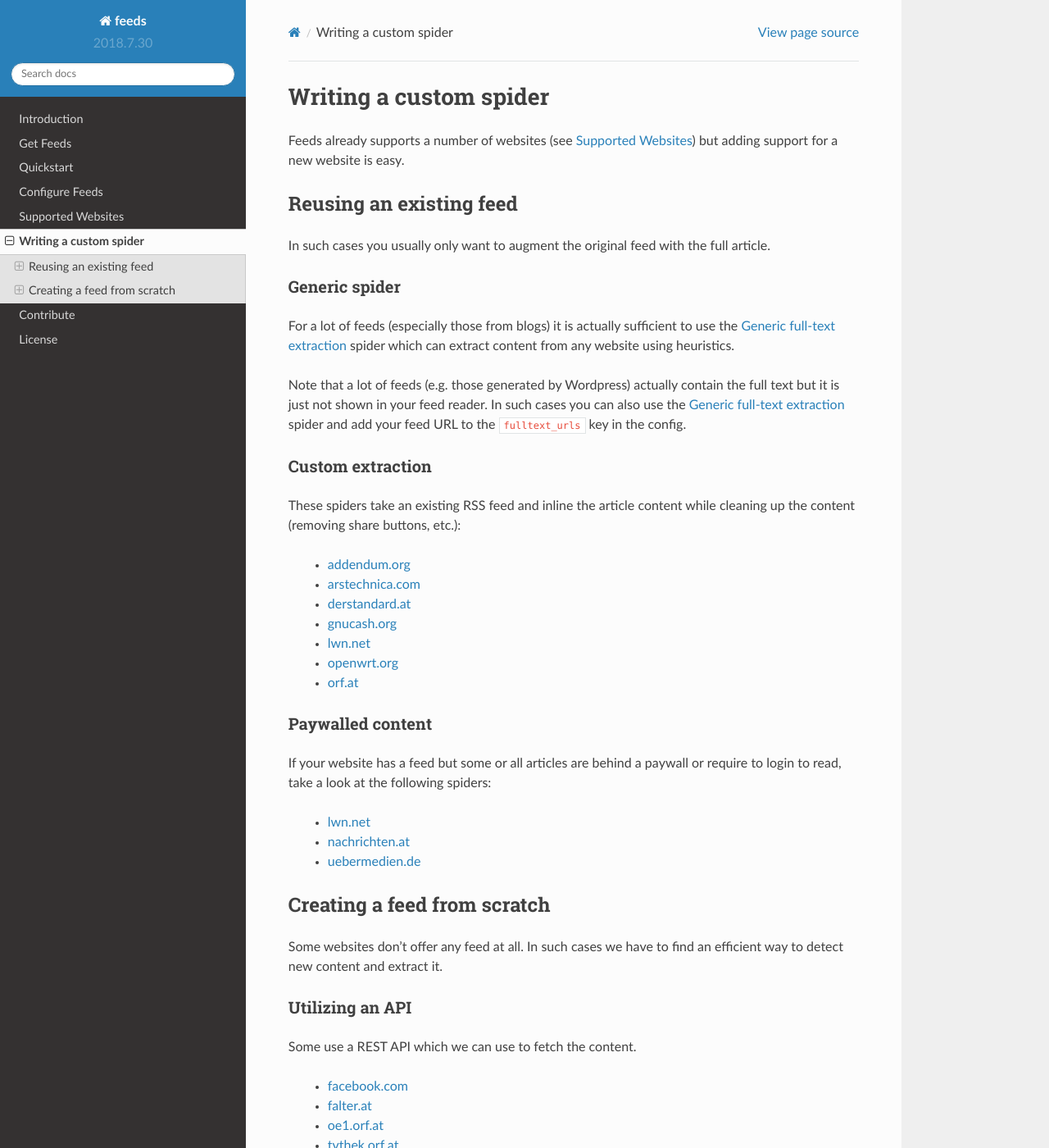
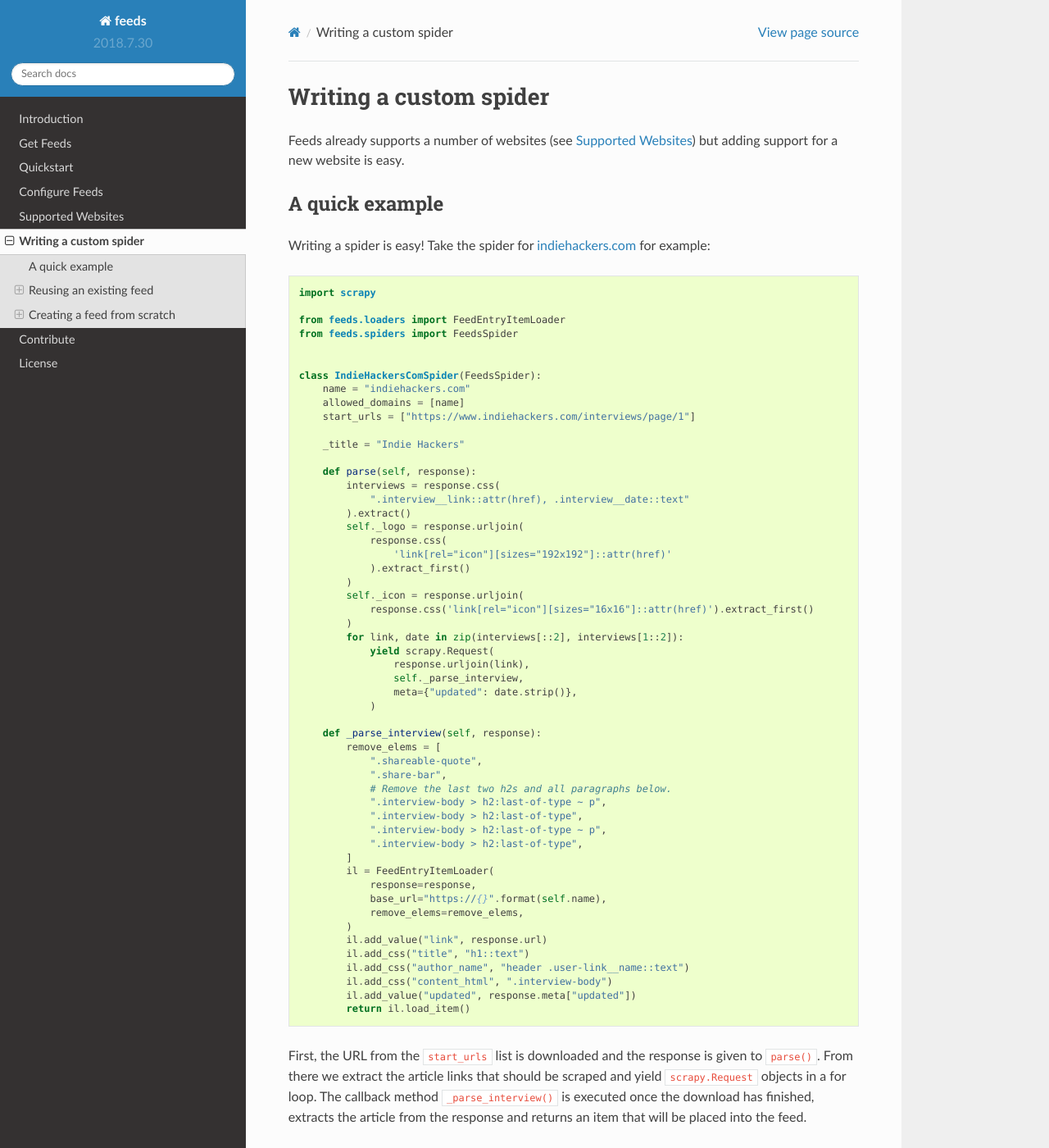
Before and after one commit to PyFeeds/PyFeeds, a Sphinx documentation site: the page built from docs/development.rst, in a window 1280 px wide and 1400 px high. Shown: the whole window at 82% size. Built offline with Sphinx 7.4.7 and the Read the Docs theme 2.0.0, drawn with Linux system fonts in a browser that asks for light colours; some of the changed text lies outside the part shown.

Commit message:
Add example.

```diff
--- a/docs/development.rst
+++ b/docs/development.rst
@@ -5,22 +5,91 @@ Writing a custom spider
 Feeds already supports a number of websites (see :ref:`Supported Websites`) but
 adding support for a new website is easy.
 
+A quick example
+---------------
+Writing a spider is easy! Take the spider for :ref:`spider_indiehackers.com` for
+example:
+
+.. code-block:: python
+
+    import scrapy
+
+    from feeds.loaders import FeedEntryItemLoader
+    from feeds.spiders import FeedsSpider
+
+
+    class IndieHackersComSpider(FeedsSpider):
+        name = "indiehackers.com"
+        allowed_domains = [name]
+        start_urls = ["https://www.indiehackers.com/interviews/page/1"]
+
+        _title = "Indie Hackers"
+
+        def parse(self, response):
+            interviews = response.css(
+                ".interview__link::attr(href), .interview__date::text"
+            ).extract()
+            self._logo = response.urljoin(
+                response.css(
+                    'link[rel="icon"][sizes="192x192"]::attr(href)'
+                ).extract_first()
+            )
+            self._icon = response.urljoin(
+                response.css('link[rel="icon"][sizes="16x16"]::attr(href)').extract_first()
+            )
+            for link, date in zip(interviews[::2], interviews[1::2]):
+                yield scrapy.Request(
+                    response.urljoin(link),
+                    self._parse_interview,
+                    meta={"updated": date.strip()},
+                )
+
+        def _parse_interview(self, response):
+            remove_elems = [
+                ".shareable-quote",
+                ".share-bar",
+                # Remove the last two h2s and all paragraphs below.
+                ".interview-body > h2:last-of-type ~ p",
+                ".interview-body > h2:last-of-type",
+                ".interview-body > h2:last-of-type ~ p",
+                ".interview-body > h2:last-of-type",
+            ]
+            il = FeedEntryItemLoader(
+                response=response,
+                base_url="https://{}".format(self.name),
+                remove_elems=remove_elems,
+            )
+            il.add_value("link", response.url)
+            il.add_css("title", "h1::text")
+            il.add_css("author_name", "header .user-link__name::text")
+            il.add_css("content_html", ".interview-body")
+            il.add_value("updated", response.meta["updated"])
+            return il.load_item()
+
+
+First, the URL from the ``start_urls`` list is downloaded and the response is
+given to ``parse()``. From there we extract the article links that should be
+scraped and yield ``scrapy.Request`` objects in a for loop.  The callback method
+``_parse_interview()`` is executed once the download has finished, extracts
+the article from the response and returns an item that will be placed into the
+feed.
 
 Reusing an existing feed
 ------------------------
-In such cases you usually only want to augment the original feed with the full
-article.
+Often websites provide a feed but it's not full text.  In such cases you
+usually only want to augment the original feed with the full article.
 
 Generic spider
 ~~~~~~~~~~~~~~
 For a lot of feeds (especially those from blogs) it is actually sufficient to
 use the :ref:`spider_generic` spider which can extract content from any
-website using heuristics.
+website using heuristics (go to :ref:`spider_generic` for more on that).
 
 Note that a lot of feeds (e.g. those generated by Wordpress) actually contain
-the full text but it is just not shown in your feed reader. In such cases you
-can also use the :ref:`spider_generic` spider and add your feed URL to the
-``fulltext_urls`` key in the config.
+the full text but your feed reader chooses to show a summary instead. In such
+cases you can also use the :ref:`spider_generic` spider and add your feed URL
+to the ``fulltext_urls`` key in the config. This will create a full text feed
+from an existing feed without having to rely on heuristics.
 
 Custom extraction
 ~~~~~~~~~~~~~~~~~
@@ -82,10 +151,9 @@ scraping from there.
   * :ref:`spider_wienerlinien.at`
   * :ref:`spider_zeit.diebin.at`
 
-For paywalled content, look at:
+For paywalled content, take a look at:
 
   * :ref:`spider_falter.at`
   * :ref:`spider_konsument.at`
 
-
 .. _sitemap: https://en.wikipedia.org/wiki/Site_map
```
